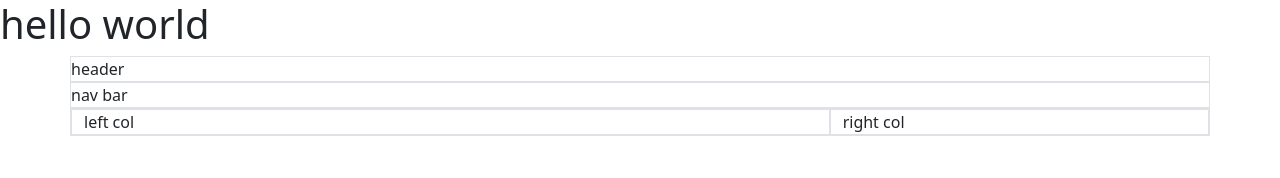
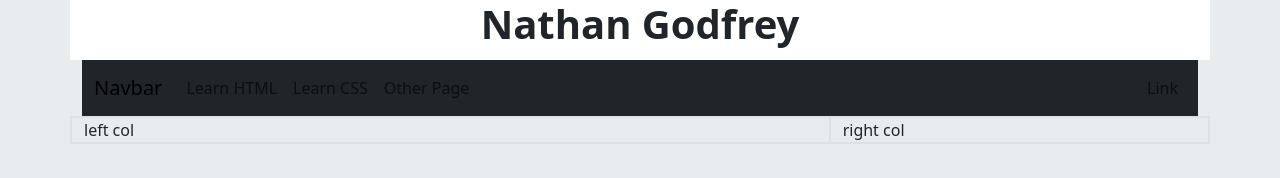
Before and after one commit to Nate-God/bootstrap-profile, a plain HTML site: page index.html in a window 1280 px wide. Drawn offline with nearby package versions, Linux system fonts and the light colour scheme.

Commit message:
add and customize navbar

```diff
--- a/index.html
+++ b/index.html
@@ -6,11 +6,31 @@
     <title>Bootstrap profile</title>
     <link href="https://cdn.jsdelivr.net/npm/bootstrap@5.3.2/dist/css/bootstrap.min.css" rel="stylesheet" integrity="sha384-T3c6CoIi6uLrA9TneNEoa7RxnatzjcDSCmG1MXxSR1GAsXEV/Dwwykc2MPK8M2HN" crossorigin="anonymous">
 </head>
-<body>
-    <h1>hello world</h1>
+<body class="bg-body-secondary">
     <div class="container">
-        <div class="row border">header</div>
-        <div class="row border">nav bar</div>
+        <div class="row bg-white pb-1">
+            <div class="col">
+                <h1 class="text-center fw-bold">Nathan Godfrey</h1>
+            </div>
+        </div>
+        <nav class="navbar navbar-expand-lg bg-dark">
+            <div class="container-fluid">
+                <a class="navbar-brand"  href="#">Navbar</a>
+                <button class="navbar-toggler" type="button" data-bs-toggle="collapse" data-bs-target="#navbarNavAltMarkup" aria-controls="navbarNavAltMarkup" aria-expanded="false" aria-label="Toggle navigation">
+                    <span class="navbar-toggler-icon"></span>
+                </button>
+            <div class="collapse navbar-collapse justify-content-between" id="navbarNavAltMarkup">
+                <div class="navbar-nav" >
+                    <a class="nav-link" href="#">Learn HTML</a>
+                    <a class="nav-link" href="#">Learn CSS</a>
+                    <a class="nav-link" href="#">Other Page</a>
+                </div>
+                <div class="navbar-nav">
+                    <a class="nav-link" href="#">Link</a>
+                </div>
+            </div>
+
+        </nav>
         <div class="row border">
             <div class="col-8 border">left col</div>
             <div class="col-4 border">right col</div>
```
